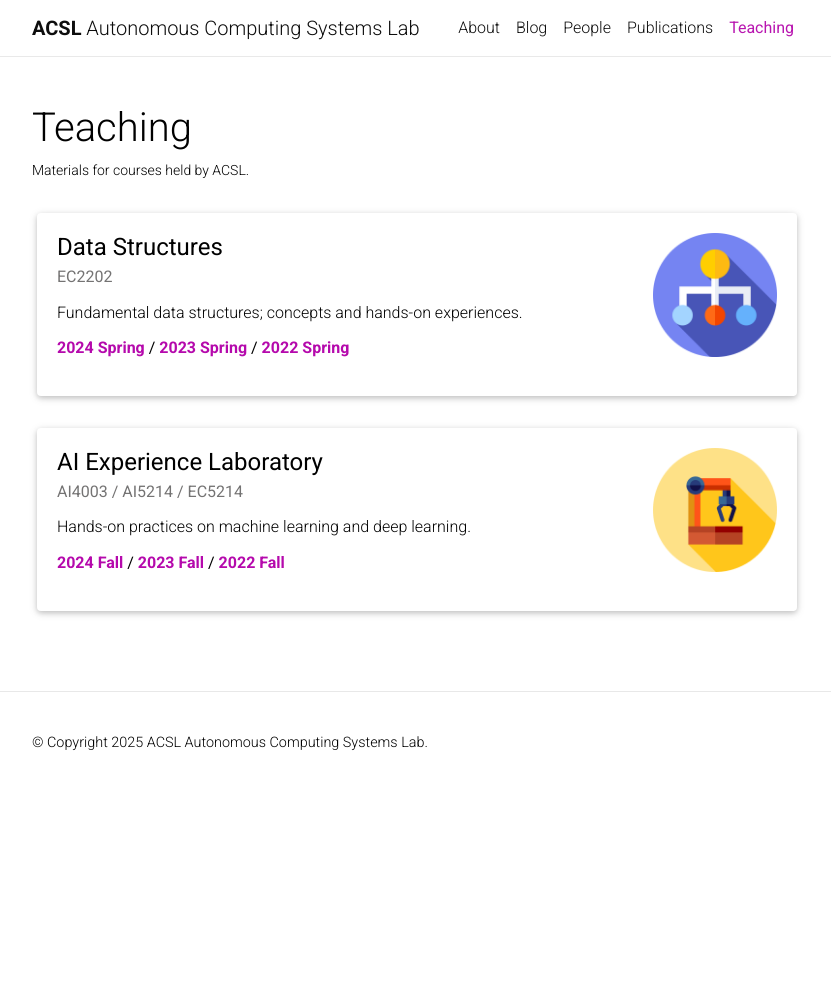
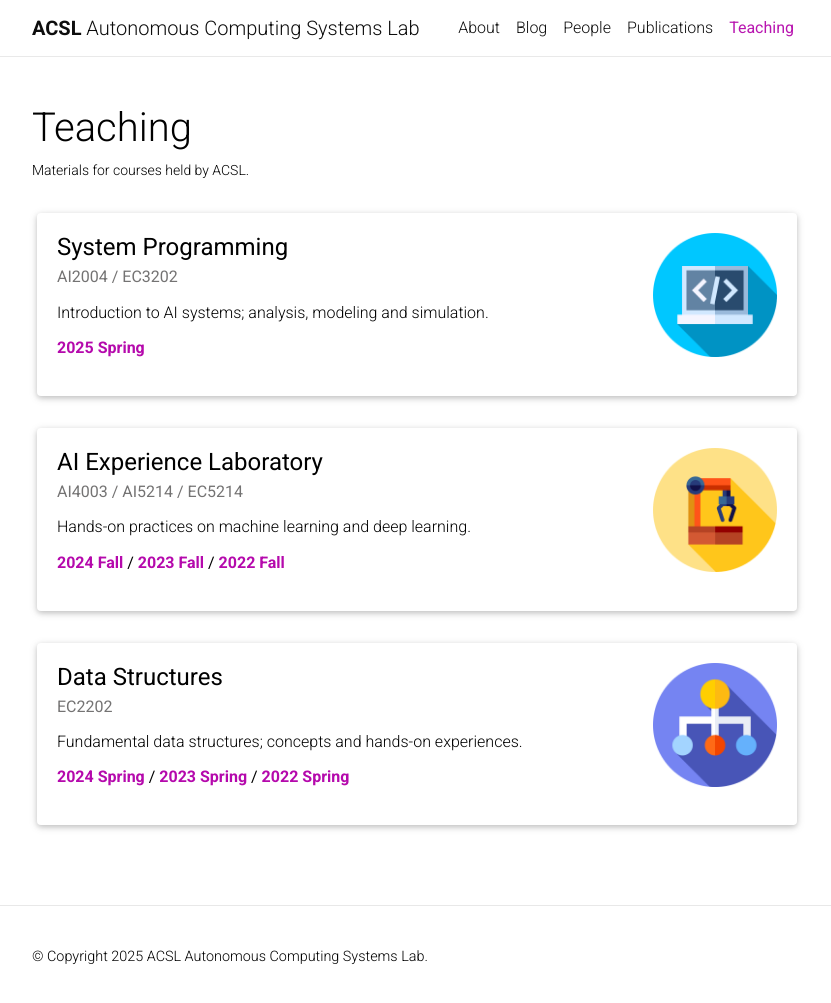
Before and after one commit to Uehwan/Uehwan.github.io, a Jekyll site: the page built from _pages/teaching.md, in a window 1280 px wide and 1008 px high. Shown: the top 1003 px of the window, without its empty margins (223-1054 px from the left). Built offline with Jekyll 4.4.1, drawn with Linux system fonts in a browser that asks for light colours; nearby versions of some CDN libraries; comment, search, counter and statistics services are not loaded; a style sheet for code colours, icons or effects is not loaded.

Commit message:
new semester

```diff
--- a/_pages/teaching.md
+++ b/_pages/teaching.md
@@ -12,11 +12,11 @@ order: 3
     <div class="row justify-content-center">
         <div class="card" style="width: 95%; margin-bottom: 2em;">
             <div class="card-body" style="margin-bottom: 1em;">
-                <img class="float-right" style="max-height: 124px; width: auto;" src="/assets/img/ds.png" />
-                <h4 class="card-title" style="margin-bottom: 0.15em;">Data Structures</h4>
-                <p class="card-text" style="margin-bottom: 0.7em; font-size: medium">EC2202</p>
-                <p style="margin-bottom: 0.7em; font-weight: lighter">Fundamental data structures; concepts and hands-on experiences.</p>
-                <a href="./datastruct24sp"><b>2024 Spring</b></a> / <a href="./datastruct23sp"><b>2023 Spring</b></a> / <a href="./datastruct22sp"><b>2022 Spring</b></a>
+                <img class="float-right" style="max-height: 124px; width: auto;" src="/assets/img/sysprog.png" />
+                <h4 class="card-title" style="margin-bottom: 0.15em;">System Programming</h4>
+                <p class="card-text" style="margin-bottom: 0.7em; font-size: medium">AI2004 / EC3202</p>
+                <p style="margin-bottom: 0.7em; font-weight: lighter">Introduction to AI systems; analysis, modeling and simulation.</p>
+                <a href="./sysprog25sp"><b>2025 Spring</b></a>
             </div>
         </div>
         <div class="card" style="width: 95%; margin-bottom: 2em;">
@@ -26,6 +26,15 @@ order: 3
                 <p class="card-text" style="margin-bottom: 0.7em; font-size: medium">AI4003 / AI5214 / EC5214</p>
                 <p style="margin-bottom: 0.7em; font-weight: lighter">Hands-on practices on machine learning and deep learning.</p>
                 <a href="./aiexplab24fall"><b>2024 Fall</b></a> / <a href="./aiexplab23fall"><b>2023 Fall</b></a> / <a href="./aiexplab22fall"><b>2022 Fall</b></a>
+            </div>
+        </div>
+        <div class="card" style="width: 95%; margin-bottom: 2em;">
+            <div class="card-body" style="margin-bottom: 1em;">
+                <img class="float-right" style="max-height: 124px; width: auto;" src="/assets/img/ds.png" />
+                <h4 class="card-title" style="margin-bottom: 0.15em;">Data Structures</h4>
+                <p class="card-text" style="margin-bottom: 0.7em; font-size: medium">EC2202</p>
+                <p style="margin-bottom: 0.7em; font-weight: lighter">Fundamental data structures; concepts and hands-on experiences.</p>
+                <a href="./datastruct24sp"><b>2024 Spring</b></a> / <a href="./datastruct23sp"><b>2023 Spring</b></a> / <a href="./datastruct22sp"><b>2022 Spring</b></a>
             </div>
         </div>
     </div>
```
Also changed, not shown: _bibliography/papers.bib (+14 -0 lines), _news/2025-02-27-new-paper.md (added, +7 -0 lines), _pages/publications.md (+1 -1 lines), _people/2_23_02_01_BaeHN.markdown (deleted, +0 -11 lines), _teaching/sysprog25sp.md (added, +65 -0 lines), assets/img/sysprog.png (added).
